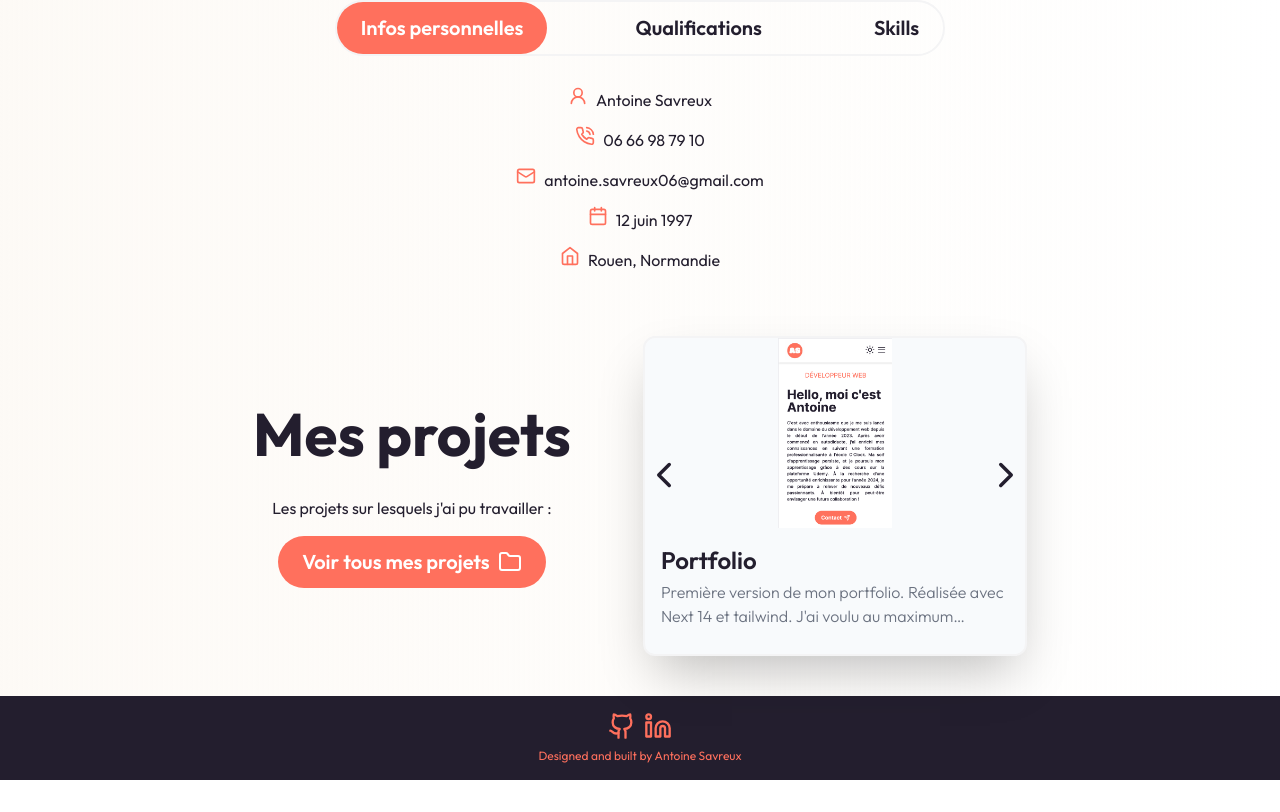
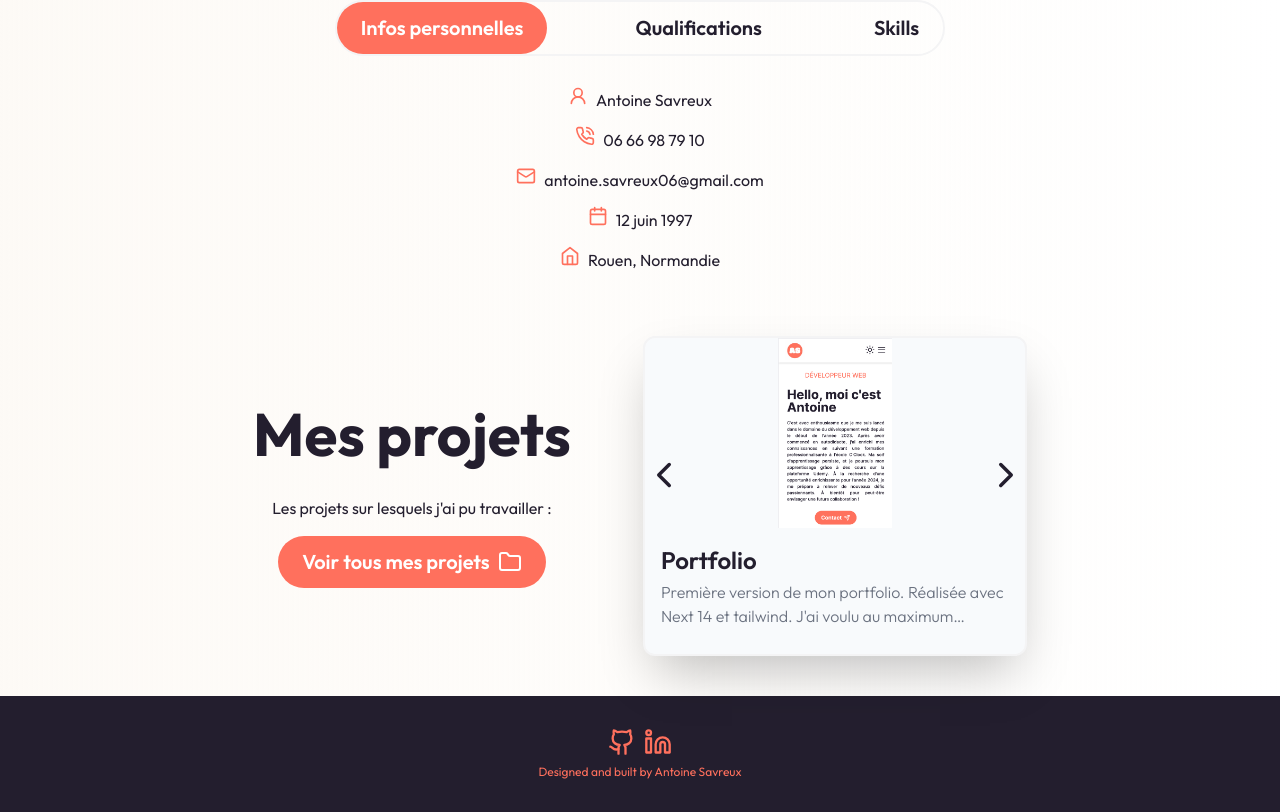
Before and after one commit to Antoine-Savreux/portfolio, a Next.js app: page / in a window 1280 px wide. Shown: the part 760-1572 px from the top of the page. Before the commit the page ends 1540 px from the top, so only its background shows below. Built offline with nearby package versions, Linux system fonts and the light colour scheme.

Commit message:
feat/footer changed padding

```diff
--- a/src/components/Footer.tsx
+++ b/src/components/Footer.tsx
@@ -2,7 +2,7 @@ import { Github, Linkedin } from "lucide-react";
 
 export default function Footer() {
   return (
-    <footer className="bg-secondary flex flex-col items-center p-4 gap-2">
+    <footer className="bg-secondary flex flex-col items-center p-8 gap-2">
       <div className="flex space-x-2">
         <Github className=" text-primary" size={28} />
         <Linkedin className="text-primary" size={28} />
```
